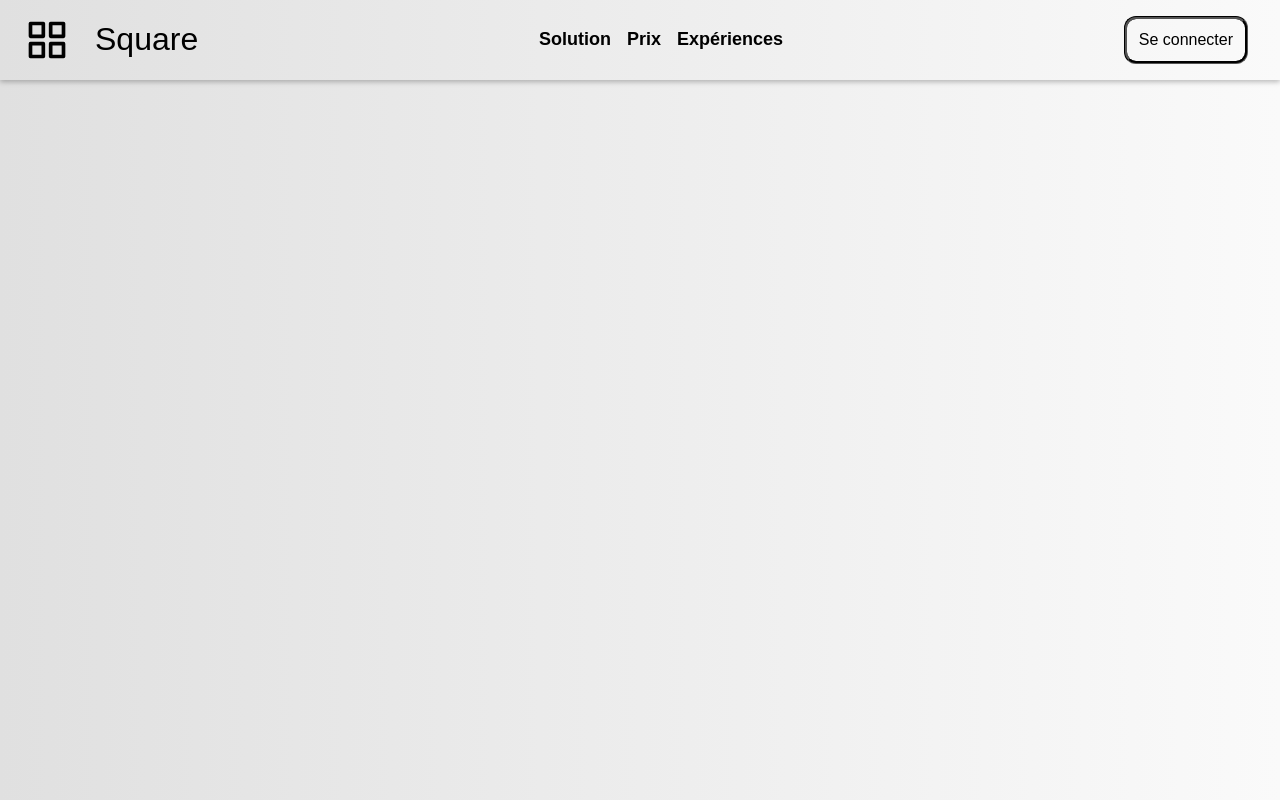
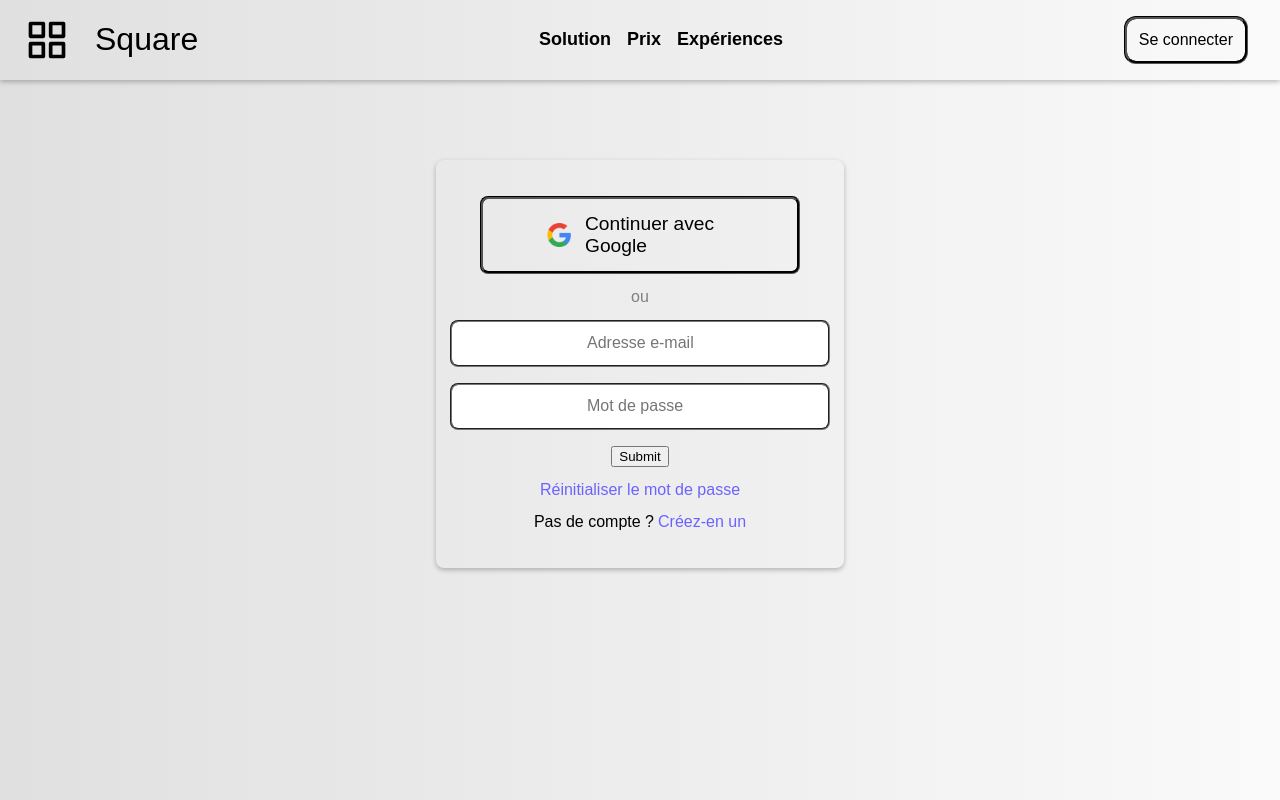
Before and after one commit to Gregtrnx/entrainement, a plain HTML site: page pages/connexion.html in a window 1280 px wide. Drawn offline with Linux system fonts and the light colour scheme.

Commit message:
update form_cx

```diff
--- a/pages/connexion.html
+++ b/pages/connexion.html
@@ -26,7 +26,25 @@
         <a href="" class="ytb" style="text-decoration:none">Se connecter</a>
     </header>
     <main>
-        <div></div>
+        <div class="menu_cx">
+            <a href="" style="text-decoration: none;" class="google"><img src="/images/google_logo_icon_169090.png"
+                    alt="">Continuer avec Google</a>
+            <div class="ou">ou</div>
+            <form class="form_cx">
+                <div><label><input type="email" name="email" class="rens" required placeholder="Adresse e-mail"
+                            pattern="[a-z0-9._%+-]+@[a-z0-9.-]+\.[a-z]{2,}$"></label></div>
+                <div><input type="password" name="mdp" class="rens" required placeholder="Mot de passe"
+                        pattern="(?=.*\d)(?=.*[a-z])(?=.*[A-Z]).{8,}"
+                        title="Pas assez complexe, il faut au moins : 8 caractères, une majuscule, une minuscule et un nombre">
+                </div>
+                <div><input type="submit"></div>
+            </form>
+            <a href="" class="crea_comp" style="text-decoration: none;">Réinitialiser le mot de passe</a>
+            <div class="crea">
+                <div>Pas de compte ?</div>
+                <a href="" class="crea_comp" style="text-decoration: none;">Créez-en un</a>
+            </div>
+        </div>
     </main>
 
 </body>
--- a/styles/style_cx.css
+++ b/styles/style_cx.css
@@ -53,3 +53,70 @@ h1 {
     background-color: black;
     color: #f0f0f0;
 }
+
+/********************/
+ /* Menu connexion*/
+/********************/
+
+.menu_cx {
+    display: flex;
+    align-items: center;
+    justify-content: center;
+    flex-direction: column;
+    gap: 14px;
+    box-shadow: 0 2px 5px rgba(0, 0, 0, .26);
+    margin-top: 10vb;
+    padding: 44px;
+    width: 25vw;
+    height: 25vw;
+    margin-left: auto;
+    margin-right: auto;
+    border-radius: 8px;
+}
+.google{
+    display: flex;
+    align-items: center;
+    gap: 14px;
+    color: black;
+    font-size: larger;
+    border-style: groove;
+    border-radius: 8px;
+    padding: 14px;
+    padding-left: 64px;
+    padding-right: 64px;
+}
+img{
+    width: 3vb;
+}
+
+.ou{
+    color: gray;
+}
+
+.crea{
+    display: flex;
+    align-items: center;
+    gap: 4px;
+}
+
+.crea_comp{
+    color: #6C63FF;
+}
+
+.rens{
+    border-style: groove;
+    border-radius: 8px;
+    padding: 14px;
+    padding-left: 135px;
+    padding-right: 64px;
+}
+
+.form_cx{
+    display: flex;
+    align-items: center;
+    flex-direction: column;
+    gap: 16px;
+}
+::placeholder{
+    font-size: larger;
+}
```
Also changed, not shown: images/google_logo_icon_169090.png (added).
